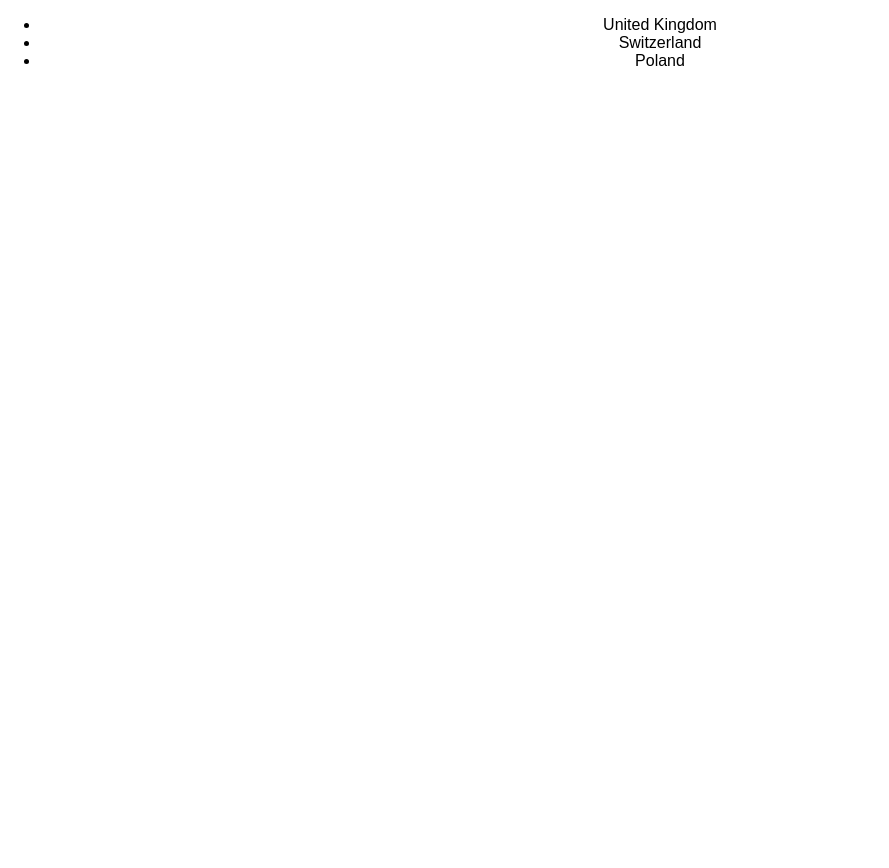
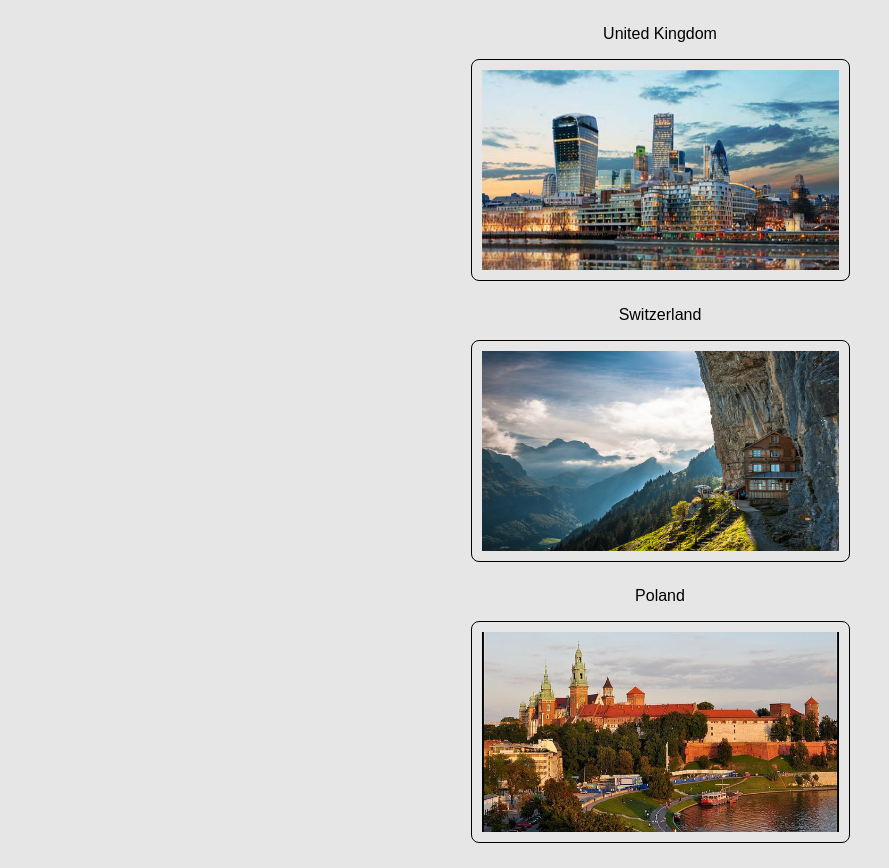
Before and after one commit to jackblackCH/zululo, a React (Create React App) app: page / in a window 1280 px wide. Shown: the whole page, without its empty margins (0-889 px from the left). Before the commit the page ends 800 px from the top, so only its background shows below. Built offline with nearby package versions, Linux system fonts and the light colour scheme.

Commit message:
Add styles for main page

```diff
--- a/src/components/ShowCountries.js
+++ b/src/components/ShowCountries.js
@@ -1,17 +1,15 @@
-import React, { Component } from 'react';
-import { connect } from 'react-redux';
+import React, {Component} from 'react';
+import {connect} from 'react-redux';
 import '../style/App.css';
-import {countryList} from '../actions/index'
-console.log('app');
+
 class ShowCountries extends Component {
-
     render() {
         return (
             <div className="App">
                 <ul>
-        {this.props.countries.map(country=> {
+                    {this.props.countries.map(country => {
                         return (
-              <li>{country.name}</li>
+                            <li id="country-main"><p>{country.name}</p><img id="main-photo" src={country.photo}></img></li>
                         )
                     })}
                 </ul>
@@ -21,10 +19,11 @@ class ShowCountries extends Component {
 }
 
 const mapStateToProps = (state) => {
-  const countries = state.countries
+    const countries = state.countries;
     return {
         countries
     };
 };
 
+
 export default connect(mapStateToProps)(ShowCountries)
--- a/src/index.js
+++ b/src/index.js
@@ -3,6 +3,6 @@ import ReactDOM from 'react-dom';
 import App from './components/App';
 
 ReactDOM.render(
-      <App />,
-  document.getElementById('root')
+    <App />,
+    document.getElementById('root')
 );
--- a/src/reducers/index.js
+++ b/src/reducers/index.js
@@ -5,20 +5,20 @@ const INIT_STATE = {
         {
             name: 'United Kingdom',
             shortName: 'uk',
-      flag: '/assets/country/city.jpg'
+            photo: '/assets/country/city.jpg'
         },
         {
             name: 'Switzerland',
             shortName: 'ch',
-      flag: '/assets/country/switzerlandAlps.jpg'
+            photo: '/assets/country/switzerlandAlps.jpg'
         },
         {
             name: 'Poland',
             shortName: 'pl',
-      flag: '/assets/country/wawel-castle.jpg'
+            photo: '/assets/country/wawel-castle.jpg'
         },
     ]
-}
+};
 const reducer = (state = INIT_STATE, action) => {
     switch (action.type) {
         case 'COUNTRY_LIST':
@@ -28,6 +28,6 @@ const reducer = (state = INIT_STATE, action) => {
         default:
             return state;
     }
-}
+};
 
 export default reducer;
--- a/src/style/App.css
+++ b/src/style/App.css
@@ -18,12 +18,31 @@
   font-size: large;
 }
 
-@keyframes App-logo-spin {
-  from { transform: rotate(0deg); }
-  to { transform: rotate(360deg); }
-}
 body {
+  background: #e6e6e6;
   margin: 0;
   padding: 0;
   font-family: sans-serif;
 }
+
+ul {
+  list-style: none;
+}
+
+#main-photo {
+  border: 1px solid black;
+  display: block;
+  margin: auto;
+  border-radius: 8px;
+  padding: 10px;
+  width: 30%;
+  height: 200px;
+}
+
+#main-photo:hover {
+  box-shadow: 0 0 5px 5px rgba(0, 140, 186, 0.5);
+}
+
+#country-main {
+  margin: 25px;
+}
```
Lines whose indentation alone changed are shown as unchanged.
